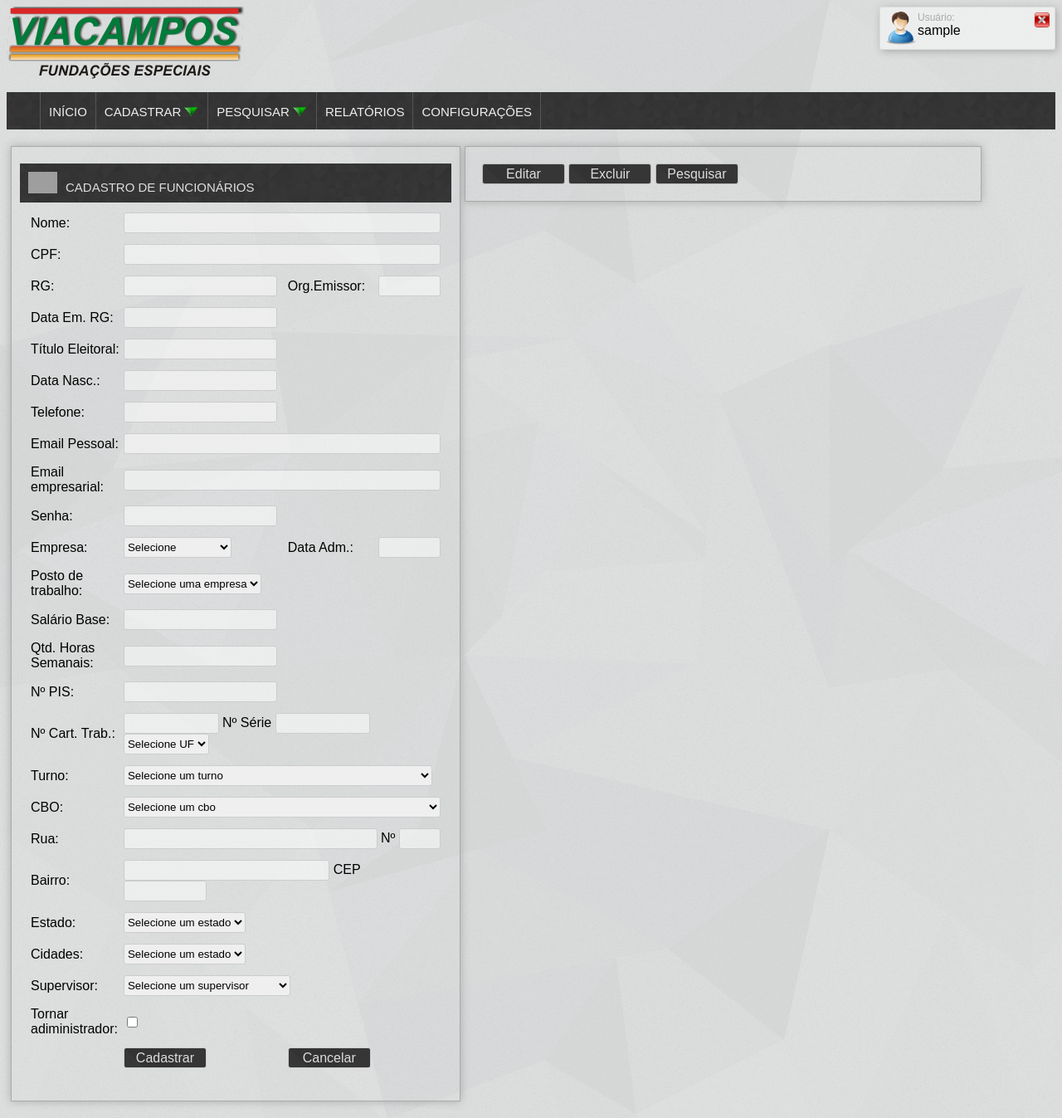
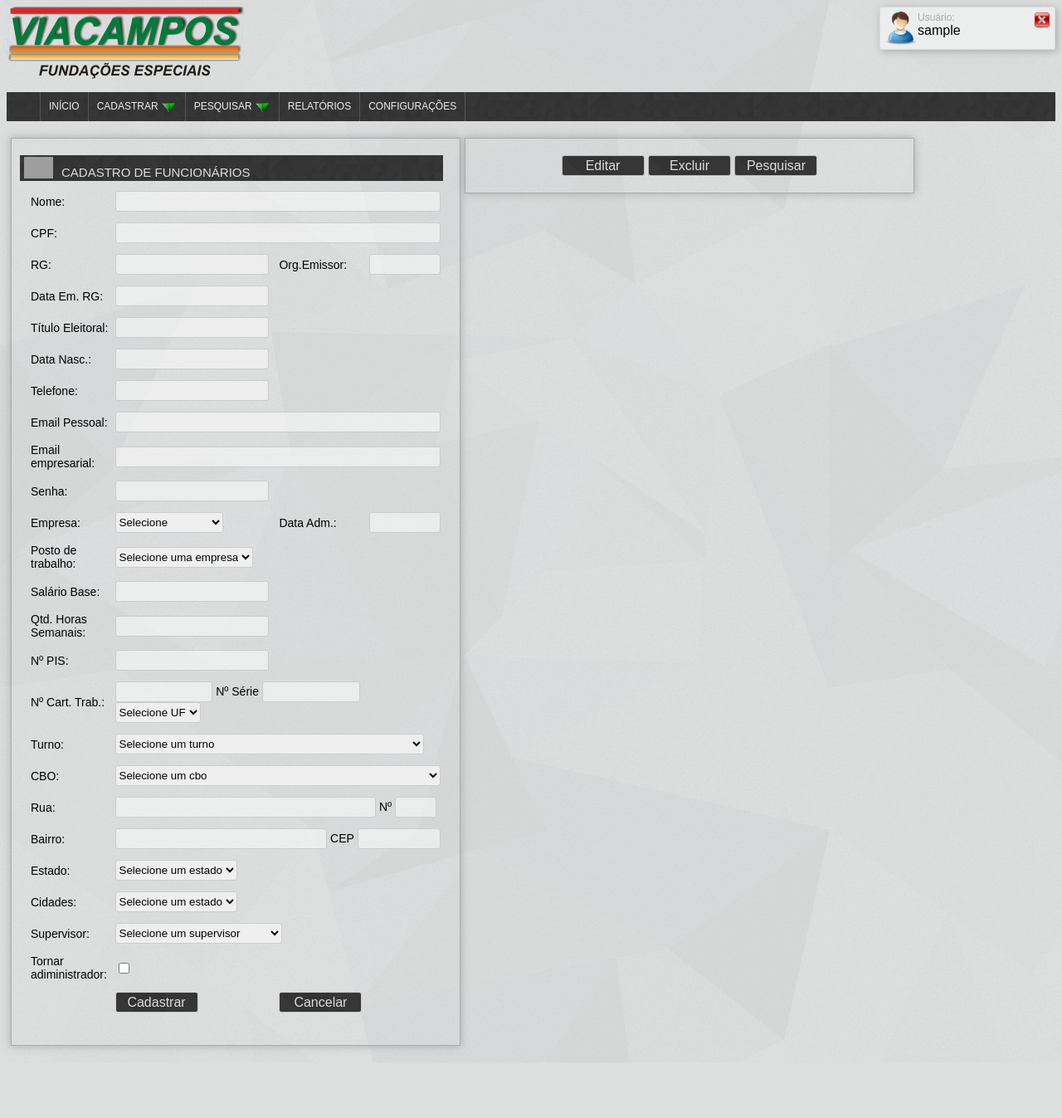
Before and after one commit to wislanlamounier/backSis, a PHP site: page /add_func.php in a window 1280 px wide. Shown: the whole page at 83% size. After the commit the page ends 1268 px from the top, so only its background shows below. Run offline with PHP 8.4, Linux system fonts and the light colour scheme; the visitor is signed in with stand-in values (Sample User, id 1); data comes from the database, SQL or seed files in the repository; some web fonts are replaced; grey boxes are pictures that could not be loaded.

Commit message:
alterando estilo da pagina

```diff
--- a/administrator/style.css
+++ b/administrator/style.css
@@ -2,7 +2,9 @@
 
 	background: url("../images/shattered.png");
 	font-family: Arial;
-
+}
+body span{
+	font-size: 14px;
 }
 .container{
 	background-color:#FAEBD7;
@@ -41,7 +43,9 @@
 }
 .table-pesquisa td{
 	padding: 0px 3px 0px 5px;
-
+}
+.table-pesquisa{
+	width: 100%;
 }
 .body-login{
 	background: url("../images/konstruksi.jpg");
@@ -111,11 +115,11 @@
   float: left;
   position: relative;
 /*  border-left: 1px solid#eee;*/
-border-right: 1px solid#565656;
+	border-right: 1px solid#565656;
 }
 .menu > .menu-list > li > a {
   padding: 10px;
-  padding-top: 15px;
+  /*padding-top: 15px;*/
 
 }
 .menu > .menu-list > li:hover a {
@@ -125,18 +129,18 @@
 /* Remove as bolinhas do lado das listas */
 .menu .menu-list, .menu .sub-menu{
   list-style: none;
+
 }
 /* Configura todos os links do nosso menu */
-.menu a{
+.menu a, .menu a span{
   color: #eee;
   text-decoration: none;
   display: block;
   cursor: pointer;
   text-transform: uppercase;
-  font-size: 15px;
+  font-size: 12px;
   font-weight: 500;
-
-  height:20px;
+  height:15px;
 
   /*letter-spacing:0.2em;*/
 }
@@ -169,7 +173,7 @@
 /* Configura os links do submenu */
 .menu > .menu-list > li > .sub-menu > li > a {
 	padding: 10px 20px;
-	font-size: 12px;
+	font-size: 10px;
 }
 .menu > .menu-list > li > .sub-menu > li > a:hover {
 	background-color: #333;
@@ -208,13 +212,14 @@
 	background: url("../images/footer_lodyas.png");
 	background-size: 200px;
 	color: #ddd;
-	padding: 10px;
+	padding: 2px 5px 2px 5px;
 	margin-left: -10px;
 
 }
 .formulario table{
 	/*padding:20px;*/
 	/*margin: 0 auto;*/
+	/*width:100%;*/
 	margin-top: 10px;
 
 }
@@ -249,8 +254,9 @@
 	margin-top: 20px;
 	margin-left: 5px;
 	border: 1px solid#aaa;
-	width: 46%;
 	margin-bottom: 20px;
+	width: 500px;
+	text-align: center;
 }
 .formulario form input, .formulario form select{
 	height: 25px;
```
